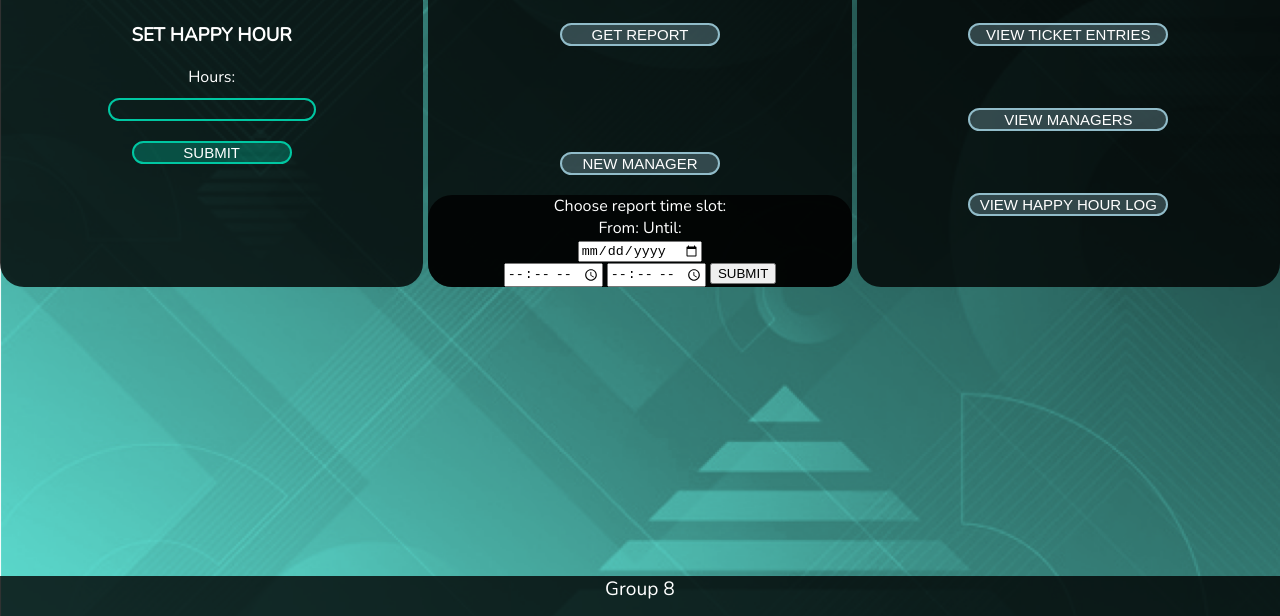
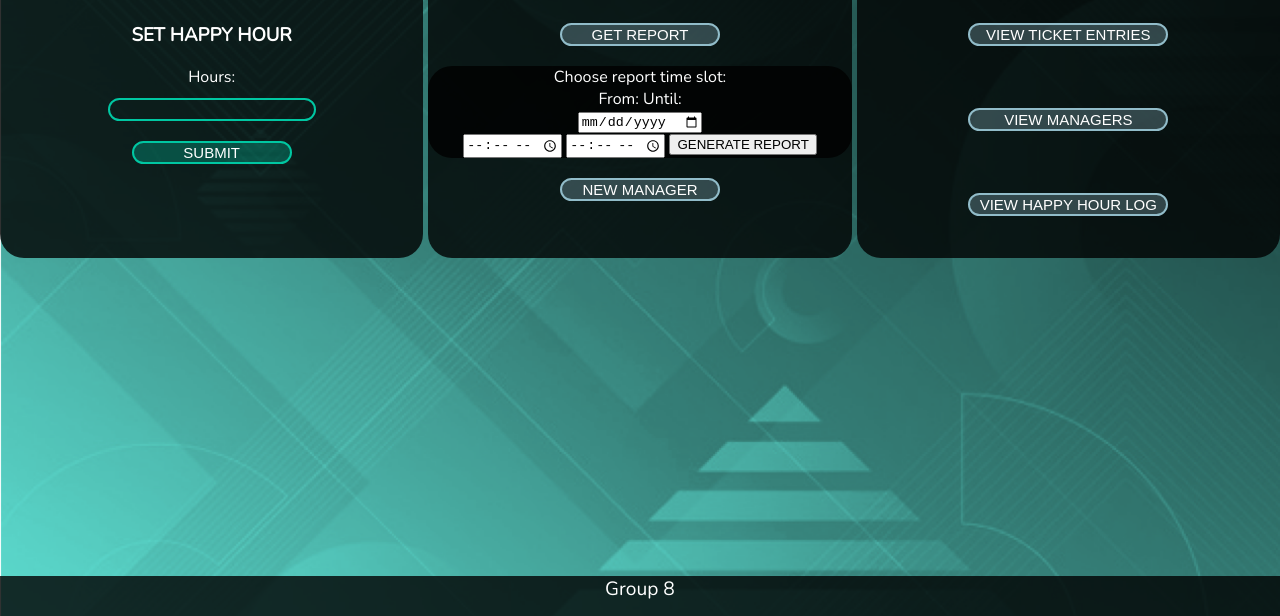
Before and after one commit to Kxiru/Car-Park-System-Application, a website: page CarParkSystem/public/managerLanding.html in a window 1280 px wide. Shown: the part 184-800 px from the top of the page. Drawn offline with nearby package versions, Linux system fonts and the light colour scheme.

Commit message:
minor GUI changes such as button renaming and moving elements

```diff
--- a/CarParkSystem/public/managerLanding.html
+++ b/CarParkSystem/public/managerLanding.html
@@ -33,21 +33,20 @@
             <img class="dashboard-img" src="css/images/reporticon.png" alt="logo">
             <br>
 
-            <input type="button" name="" value="GET REPORT" onclick="location.href= 'reportLanding.html';"> <br> <br> <br>
-            <input type="button" name="" value="NEW MANAGER" onclick="location.href= 'newManager.html';">
+            <input type="button" name="" value="GET REPORT" onclick="location.href= 'reportLanding.html';">
             <form class="grid-content-a" action="/manualReport.html" method="GET">
-
                 Choose report time slot: <br>
                 From: Until:<br>
                 <input type="date" name="date">
                 <br>
                 <input type="time" name="startTime">
                 <input type="time" name="endTime">
-                <input type="submit" name="" value="SUBMIT" >
+                <input type="submit" name="" value="GENERATE REPORT" >
             </form>
-
+            <input type="button" name="" value="NEW MANAGER" onclick="location.href= 'newManager.html';">
 
         </div>
+
         <div class="grid-content-b">
             <br>
             <img class="dashboard-img" src="css/images/charticon.png" alt="logo">
```
